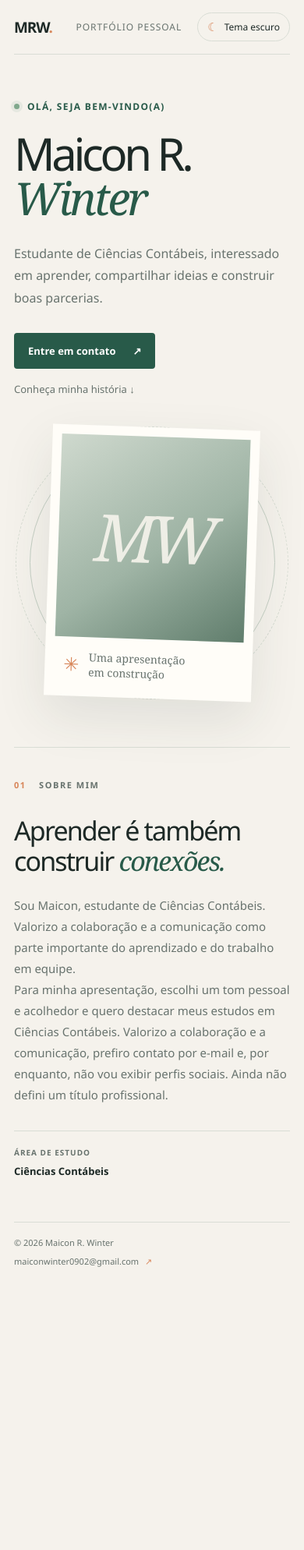
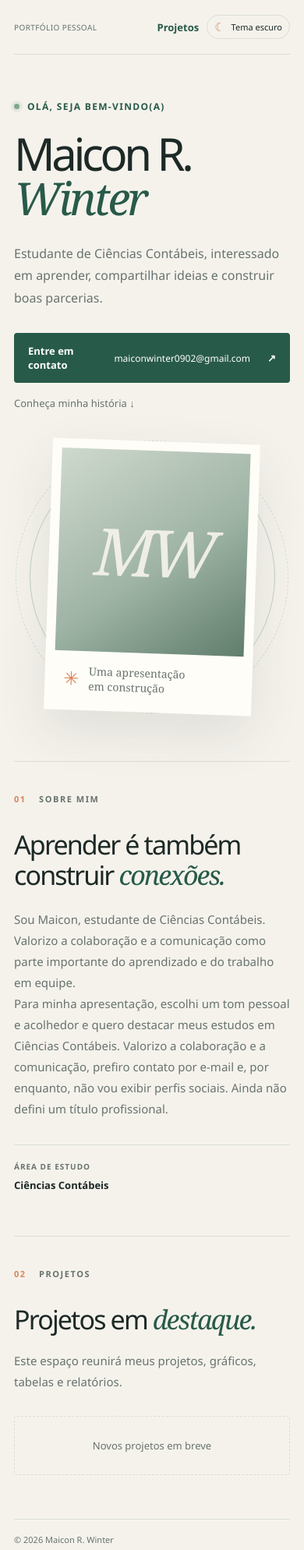
Before and after one commit to mWinter09/maicon-winter-portfolio, a plain HTML site: page index.html in a window 390 px wide. Shown: the top 1988 px of the page at 78% size. Before the commit the page ends 1643 px from the top, so only its background shows below. Drawn offline with Linux system fonts and the light colour scheme.

Commit message:
Adiciona aba Projetos e atualiza o contato

```diff
--- a/index.html
+++ b/index.html
@@ -11,14 +11,14 @@
   <body>
     <main class="page-shell">
       <header class="topbar">
-        <a class="wordmark" href="#inicio" aria-label="Maicon R. Winter, início">MRW<span>.</span></a>
-        <div class="topbar-tools">
-          <span class="topbar-note">Portfólio pessoal</span>
+        <span class="topbar-note">Portfólio pessoal</span>
+        <nav class="topbar-tools" aria-label="Navegação principal">
+          <a class="nav-link" href="#projetos">Projetos</a>
           <button class="theme-toggle" type="button" data-theme-toggle aria-label="Ativar tema escuro" aria-pressed="false">
             <span class="theme-toggle-icon" aria-hidden="true">☾</span>
             <span class="theme-toggle-label">Tema escuro</span>
           </button>
-        </div>
+        </nav>
       </header>
 
       <section class="intro" id="inicio" aria-labelledby="name">
@@ -27,7 +27,7 @@
           <h1 id="name">Maicon R.<br /><span>Winter</span></h1>
           <p class="summary">Estudante de Ciências Contábeis, interessado em aprender, compartilhar ideias e construir boas parcerias.</p>
           <div class="actions">
-            <a class="button button-primary" href="mailto:maiconwinter0902@gmail.com">Entre em contato <span aria-hidden="true">↗</span></a>
+            <a class="button button-primary" href="mailto:maiconwinter0902@gmail.com">Entre em contato <span class="contact-email">maiconwinter0902@gmail.com</span><span aria-hidden="true">↗</span></a>
             <a class="text-link" href="#sobre">Conheça minha história <span aria-hidden="true">↓</span></a>
           </div>
         </div>
@@ -54,6 +54,15 @@
             </div>
           </div>
         </div>
+      </section>
+
+      <section class="projects" id="projetos" aria-labelledby="projects-title">
+        <div class="section-label"><span>02</span> PROJETOS</div>
+        <div class="projects-content">
+          <h2 id="projects-title">Projetos em <em>destaque.</em></h2>
+          <p>Este espaço reunirá meus projetos, gráficos, tabelas e relatórios.</p>
+        </div>
+        <div class="projects-empty">Novos projetos em breve</div>
       </section>
 
       <footer class="footer">
--- a/styles.css
+++ b/styles.css
@@ -5,6 +5,7 @@
   --muted: #68736e;
   --green: #285a49;
   --green-dark: #1d4437;
+  --button-ink: #ffffff;
   --line: #d9ddd5;
   --orange: #d8875b;
   --portrait-paper: #fffdf8;
@@ -22,6 +23,7 @@
   --muted: #b0bdb4;
   --green: #9bc9af;
   --green-dark: #78aa90;
+  --button-ink: #17201c;
   --line: #35463d;
   --orange: #e5a078;
   --portrait-paper: #222e28;
@@ -39,10 +41,10 @@ a { color: inherit; }
 a:focus-visible { outline: 3px solid var(--orange); outline-offset: 4px; }
 .page-shell { max-width: 1180px; padding: 0 58px; margin: 0 auto; }
 .topbar { height: 88px; display: flex; align-items: center; justify-content: space-between; border-bottom: 1px solid var(--line); }
-.wordmark { font-size: 19px; font-weight: 700; letter-spacing: -.06em; text-decoration: none; }
-.wordmark span { color: var(--orange); }
 .topbar-tools { display: flex; align-items: center; gap: 20px; }
 .topbar-note { color: var(--muted); font-size: 12px; letter-spacing: .08em; text-transform: uppercase; }
+.nav-link { color: var(--green); font-size: 13px; font-weight: 600; text-decoration: none; }
+.nav-link:hover { color: var(--orange); }
 .theme-toggle { display: inline-flex; align-items: center; gap: 8px; padding: 9px 12px; border: 1px solid var(--line); border-radius: 999px; background: transparent; color: var(--ink); font: inherit; font-size: 12px; cursor: pointer; transition: background .2s, border-color .2s; }
 .theme-toggle:hover { background: color-mix(in srgb, var(--green) 10%, transparent); border-color: var(--green); }
 .theme-toggle:focus-visible { outline: 3px solid var(--orange); outline-offset: 4px; }
@@ -56,8 +58,9 @@ h1 span { color: var(--green); font-family: Georgia, serif; font-style: italic;
 .summary { max-width: 425px; margin: 28px 0 30px; color: var(--muted); font-size: 16px; line-height: 1.8; }
 .actions { display: flex; align-items: center; gap: 27px; flex-wrap: wrap; }
 .button { display: inline-flex; align-items: center; gap: 22px; padding: 14px 18px; border-radius: 4px; font-size: 13px; font-weight: 600; text-decoration: none; transition: background .2s, transform .2s; }
-.button-primary { color: white; background: var(--green); }
+.button-primary { color: var(--button-ink); background: var(--green); }
 .button-primary:hover { background: var(--green-dark); transform: translateY(-2px); }
+.contact-email { font-size: 12px; font-weight: 500; }
 .text-link { color: var(--muted); font-size: 13px; text-decoration: none; }
 .text-link:hover, .footer a:hover { color: var(--green); }
 .portrait-wrap { min-height: 375px; display: grid; place-items: center; position: relative; }
@@ -80,6 +83,11 @@ h2 em { color: var(--green); font-family: Georgia, serif; font-weight: 500; }
 .detail-row div { display: grid; gap: 8px; }
 .detail-label { color: var(--muted); font-size: 10px; font-weight: 600; letter-spacing: .1em; }
 .detail-row strong { font-size: 13px; font-weight: 600; }
+.projects { padding: 40px 0 76px; border-top: 1px solid var(--line); }
+.projects-content { display: grid; grid-template-columns: 1fr 1fr; gap: 50px; align-items: end; margin-top: 32px; }
+.projects-content h2 { margin: 0; }
+.projects-content > p { max-width: 460px; margin: 0; color: var(--muted); font-size: 15px; line-height: 1.8; }
+.projects-empty { margin-top: 30px; padding: 28px; border: 1px dashed var(--line); border-radius: 4px; color: var(--muted); font-size: 13px; text-align: center; }
 .footer { min-height: 76px; display: flex; align-items: center; justify-content: space-between; gap: 20px; border-top: 1px solid var(--line); color: var(--muted); font-size: 11px; }
 .footer a { text-decoration: none; }
 .footer a span { color: var(--orange); margin-left: 5px; }
@@ -95,10 +103,15 @@ h2 em { color: var(--green); font-family: Georgia, serif; font-weight: 500; }
   .orbit-two { width: 350px; height: 350px; }
   .about-content { grid-template-columns: 1fr; gap: 24px; }
   .about { padding-bottom: 56px; }
+  .projects-content { grid-template-columns: 1fr; gap: 20px; }
+  .projects { padding-bottom: 56px; }
   .detail-row { gap: 30px; }
 }
 @media (max-width: 420px) {
   .page-shell { padding: 0 18px; }
+  .topbar-tools { gap: 10px; }
+  .topbar-note { font-size: 10px; letter-spacing: .04em; }
+  .theme-toggle { padding: 7px 9px; font-size: 11px; }
   .actions { align-items: flex-start; flex-direction: column; gap: 17px; }
   .footer { align-items: flex-start; flex-direction: column; justify-content: center; padding: 18px 0; gap: 9px; }
 }
```
Also changed, not shown: 1 other file.
